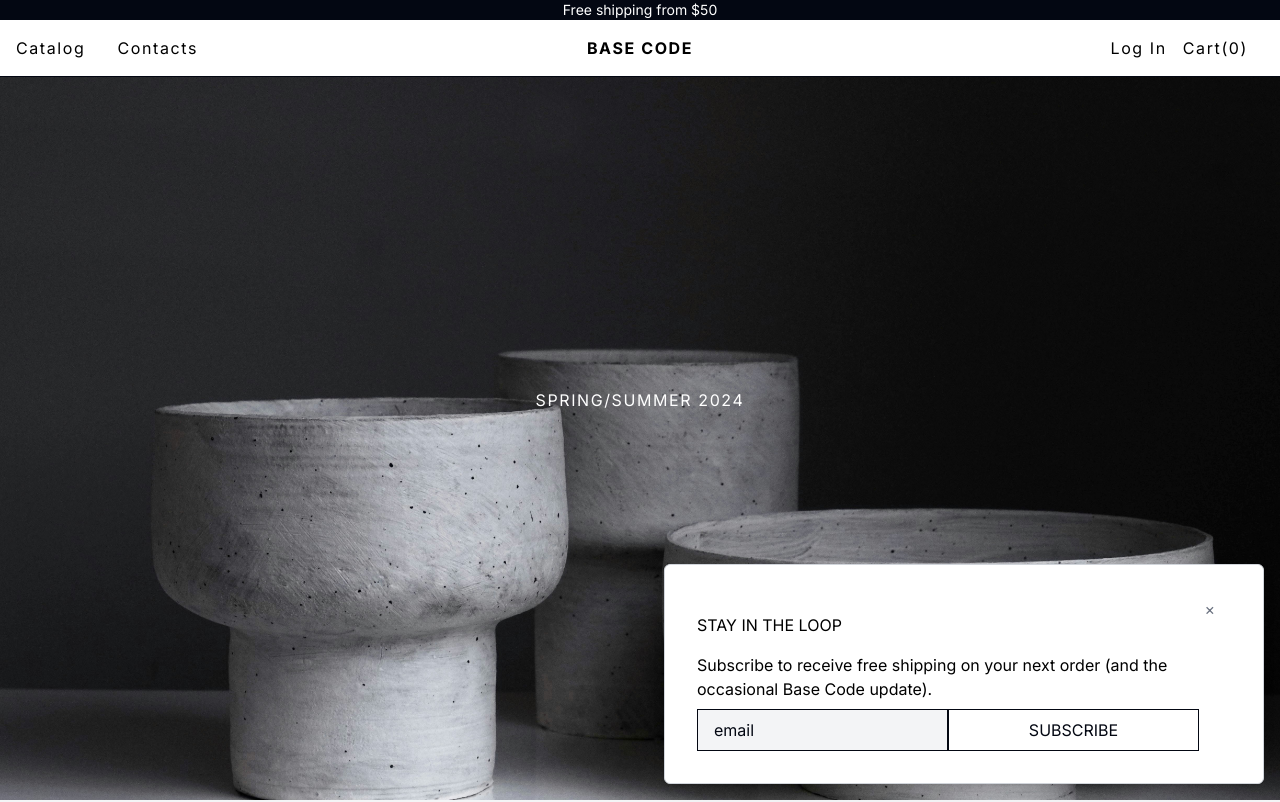
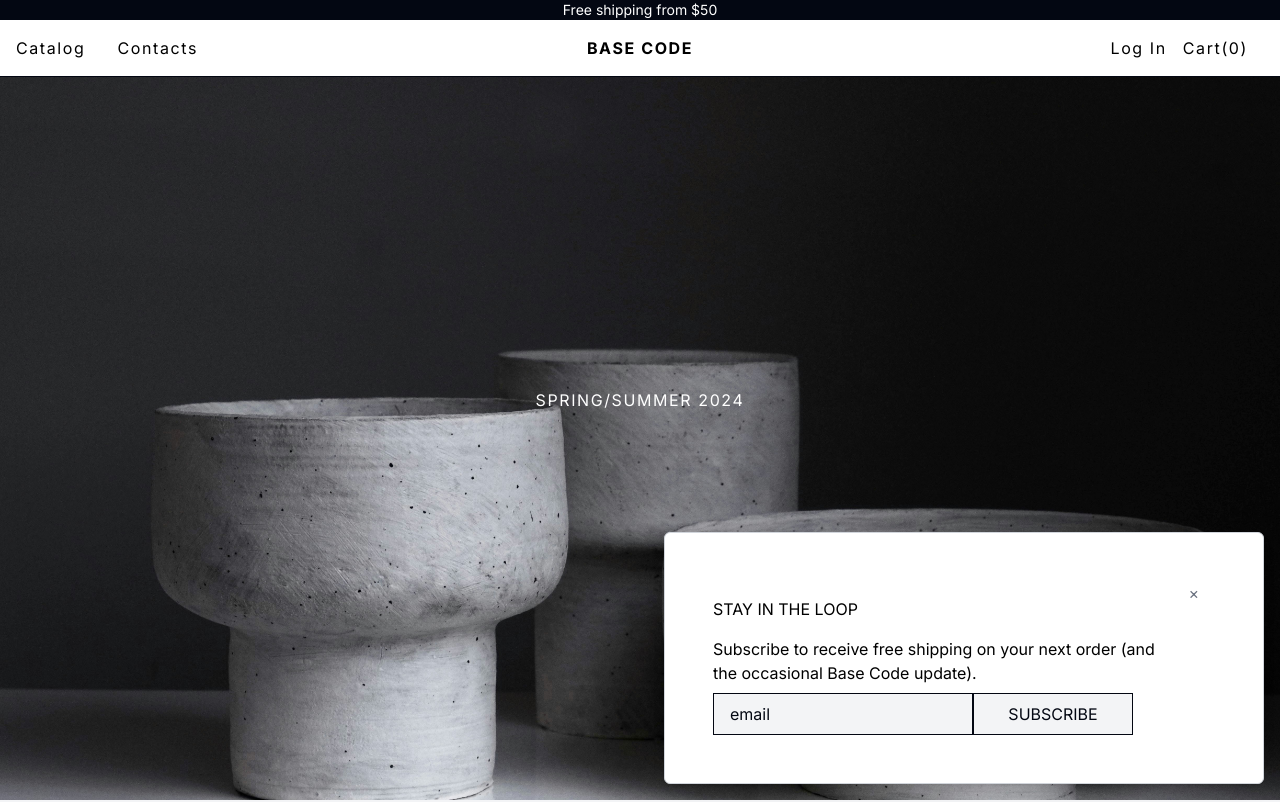
Before and after one commit to juliachaush/e-commerce-project, a Next.js app: page / in a window 1280 px wide. Shown: the top 802 px of the page. Built offline with nearby package versions, Linux system fonts and the light colour scheme.

Commit message:
change styles for footer and popup

```diff
--- a/src/components/Input.js
+++ b/src/components/Input.js
@@ -33,26 +33,55 @@ const Input = () => {
   };
   return (
     <form onSubmit={handleSubmit}>
-      <div className=" relative grid lg:grid-cols-2 md:grid-cols-2 sm:grid-cols-1  lg:grid-rows-1 md:grid-rows-1 sm:grid-rows-2 lg:gap-0 md:gap-0 sm:gap-2   ">
+      <div className="relative  ">
+        <div className="flex  ">
           <input
             id="email"
             name="email"
             type="email"
             placeholder="email"
-          className=" border border-gray-950 text-gray-950 bg-gray-100 p-2 pl-4 min-w-[160px] placeholder-gray-950 focus:outline-none focus:border-gray-500 focus:ring-0 placeholder-hidden"
+            className="border border-gray-950 text-gray-950 bg-gray-100 p-2 pl-4  min-w-[160px] placeholder-gray-950 focus:outline-none focus:border-gray-500 focus:ring-0"
             value={email}
             onChange={(e) => setEmail(e.target.value)}
           />
-        <button type="submit" className="border border-gray-950 text-gray-950 ">
+
+          <button
+            type="submit"
+            className="border border-gray-950 text-gray-950 p-2  bg-gray-100 min-w-[160px] hover:bg-gray-200 transition-all"
+          >
             {BUTTON_NAMES.subscribeButton}
           </button>
+        </div>
+
         {message && (
-          <div className=" absolute bottom-2 text-red-600 text-sm pt-8">
+          <div className="absolute left-0 mt-2 text-red-600 text-sm">
             <p>{message}</p>
           </div>
         )}
       </div>
     </form>
+
+    // <form onSubmit={handleSubmit}>
+    //   <div className=" relative grid lg:grid-cols-2 md:grid-cols-2 sm:grid-cols-1  lg:grid-rows-1 md:grid-rows-1 sm:grid-rows-2 lg:gap-0 md:gap-0 sm:gap-2   ">
+    //     <input
+    //       id="email"
+    //       name="email"
+    //       type="email"
+    //       placeholder="email"
+    //       className=" border border-gray-950 text-gray-950 bg-gray-100 p-2 pl-4 min-w-[160px] placeholder-gray-950 focus:outline-none focus:border-gray-500 focus:ring-0 placeholder-hidden"
+    //       value={email}
+    //       onChange={(e) => setEmail(e.target.value)}
+    //     />
+    //     <button type="submit" className="border border-gray-950 text-gray-950 ">
+    //       {BUTTON_NAMES.subscribeButton}
+    //     </button>
+    //     {message && (
+    //       <div className="  absolute mt-10 text-red-600 text-sm  ">
+    //         <p>{message}</p>
+    //       </div>
+    //     )}
+    //   </div>
+    // </form>
   );
 };
 
--- a/src/components/PopupWithEmail.js
+++ b/src/components/PopupWithEmail.js
@@ -22,7 +22,7 @@ function PopupWithEmail() {
 
   return (
     isVisible && (
-      <div className="fixed bottom-4 right-4 p-8 bg-white border border-gray-300 shadow-lg max-w-[600px] rounded-md z-50">
+      <div className="fixed bottom-4 right-4 p-12 bg-white border border-gray-300 shadow-lg max-w-[600px] rounded-md z-50">
         <button
           className=" flex  float-end mr-4 text-gray-500 hover:text-gray-800"
           onClick={closePopup}
```
Lines whose indentation alone changed are shown as unchanged.
